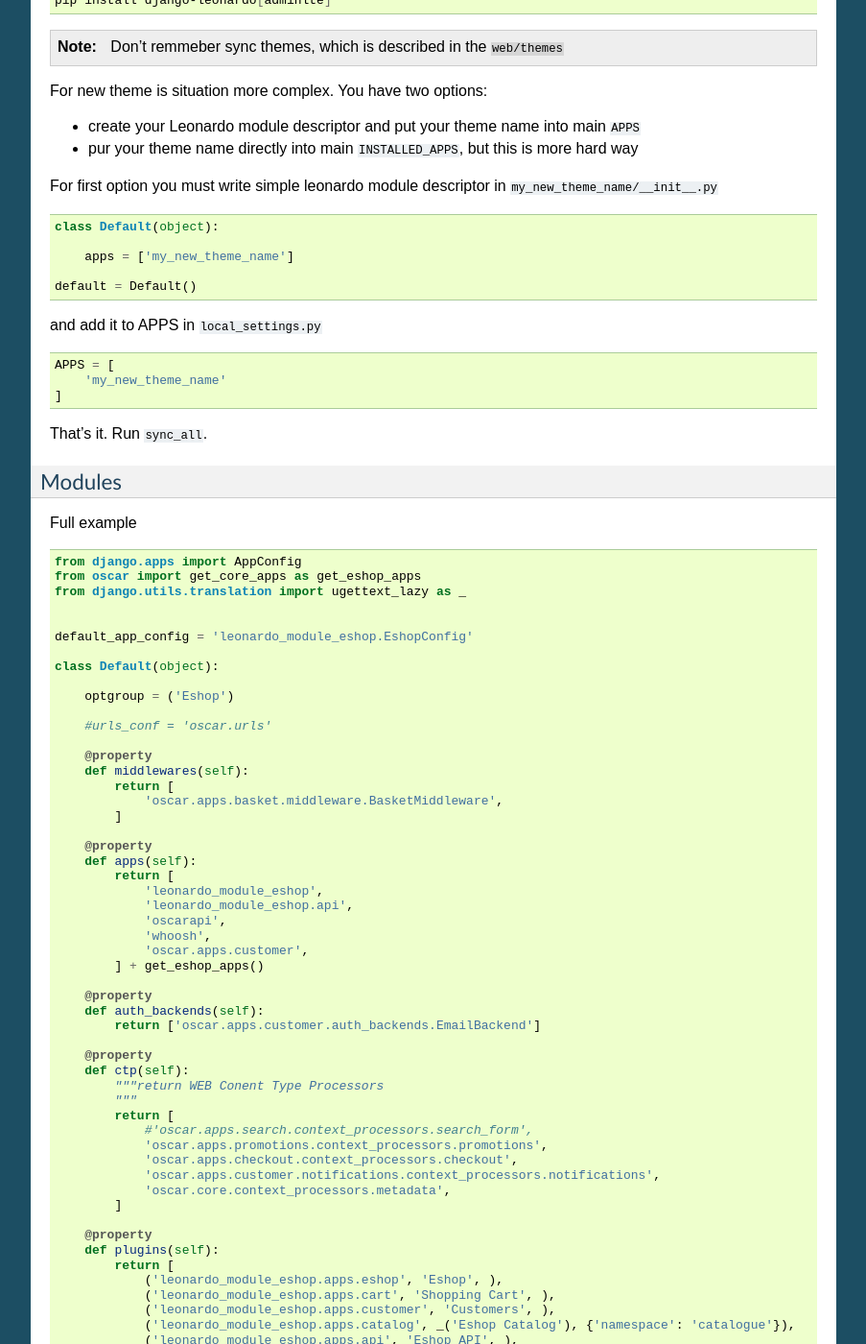
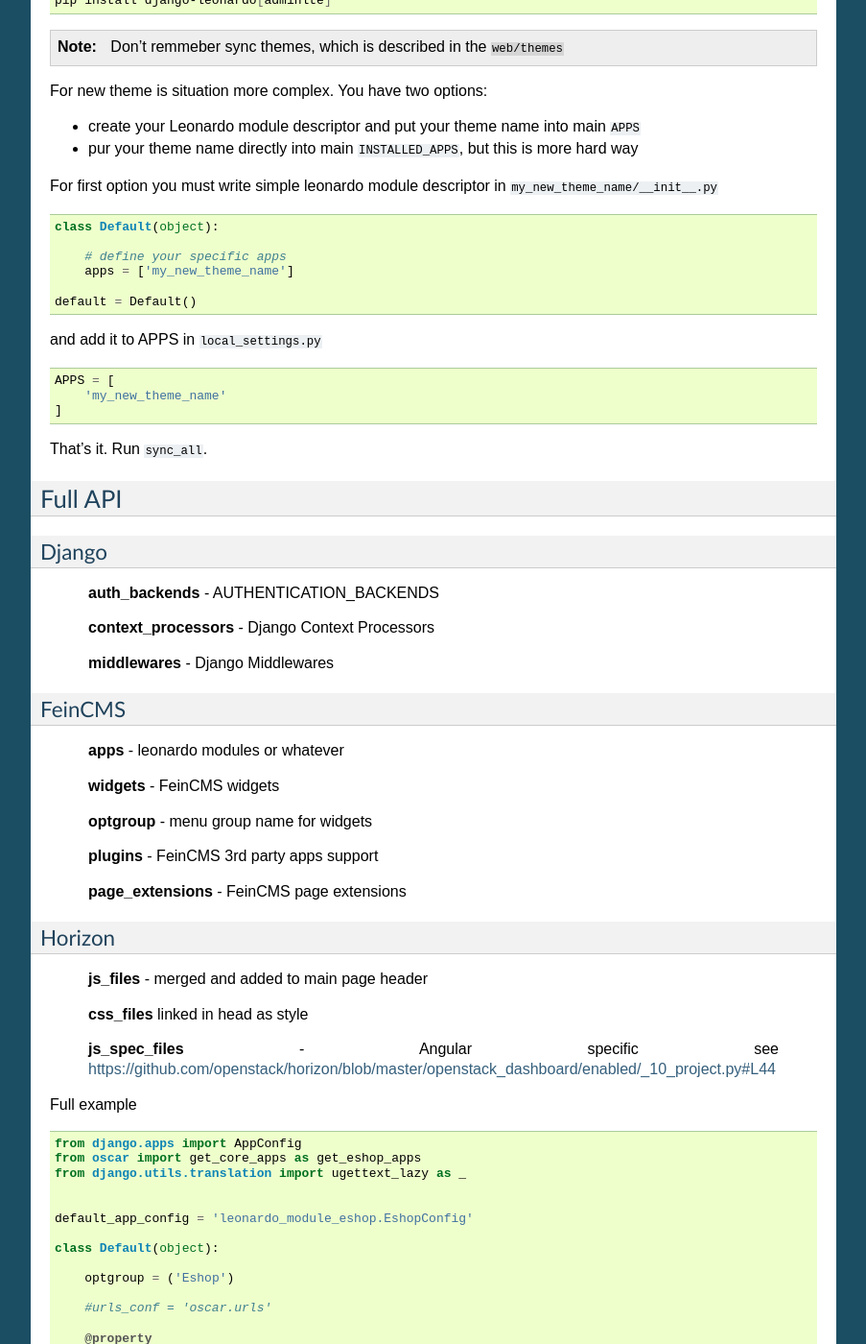
Before and after one commit to django-leonardo/django-leonardo, a Sphinx documentation site: the page built from docs/source/overview/modules.rst, in a window 1280 px wide and 1400 px high, scrolled down 1271 px. Shown: the whole window at 96% size, without its empty margins (198-1101 px from the left). Built offline with Sphinx 7.4.7, drawn with Linux system fonts in a browser that asks for light colours; some of the changed text lies outside the part shown.

Commit message:
small update

```diff
--- a/docs/source/overview/modules.rst
+++ b/docs/source/overview/modules.rst
@@ -90,6 +90,7 @@ For first option you must write simple leonardo module descriptor in ``my_new_th
 
     class Default(object):
 
+        # define your specific apps
         apps = ['my_new_theme_name']
 
     default = Default()
@@ -104,8 +105,41 @@ and add it to APPS in ``local_settings.py``
 
 That's it. Run ``sync_all``.
 
-Modules
+
+Full API
+========
+
+Django
+------
+
+    **auth_backends** - AUTHENTICATION_BACKENDS
+
+    **context_processors** - Django Context Processors
+
+    **middlewares** - Django Middlewares
+
+FeinCMS
 -------
+
+    **apps** - leonardo modules or whatever
+
+    **widgets** - FeinCMS widgets
+
+    **optgroup** - menu group name for widgets
+
+    **plugins** - FeinCMS 3rd party apps support
+
+    **page_extensions** - FeinCMS page extensions
+
+Horizon
+-------
+
+    **js_files** - merged and added to main page header
+
+    **css_files** linked in head as style
+
+    **js_spec_files** - Angular specific see https://github.com/openstack/horizon/blob/master/openstack_dashboard/enabled/_10_project.py#L44
+
 
 Full example
 
```
Also changed, not shown: other parts of docs/source/overview/modules.rst (+0 -24 lines).
